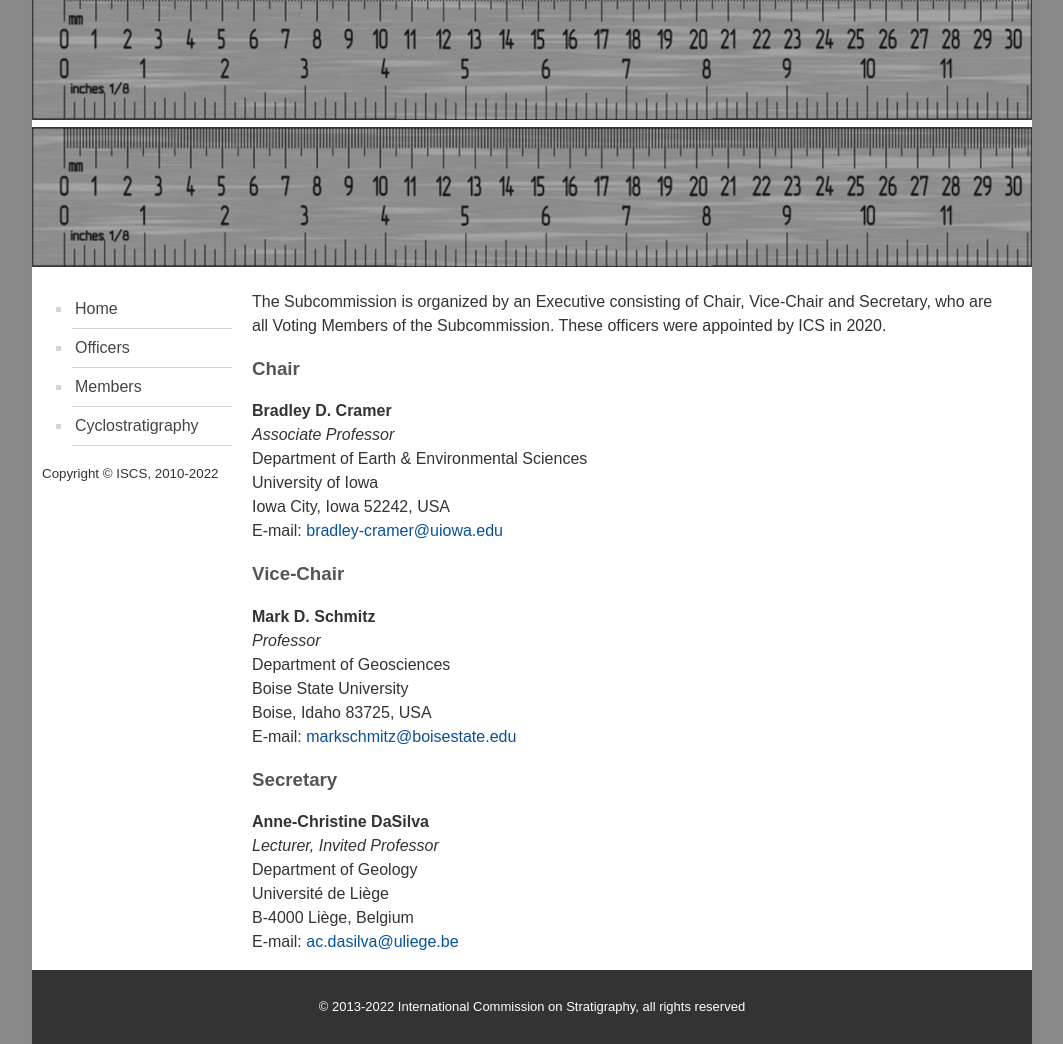
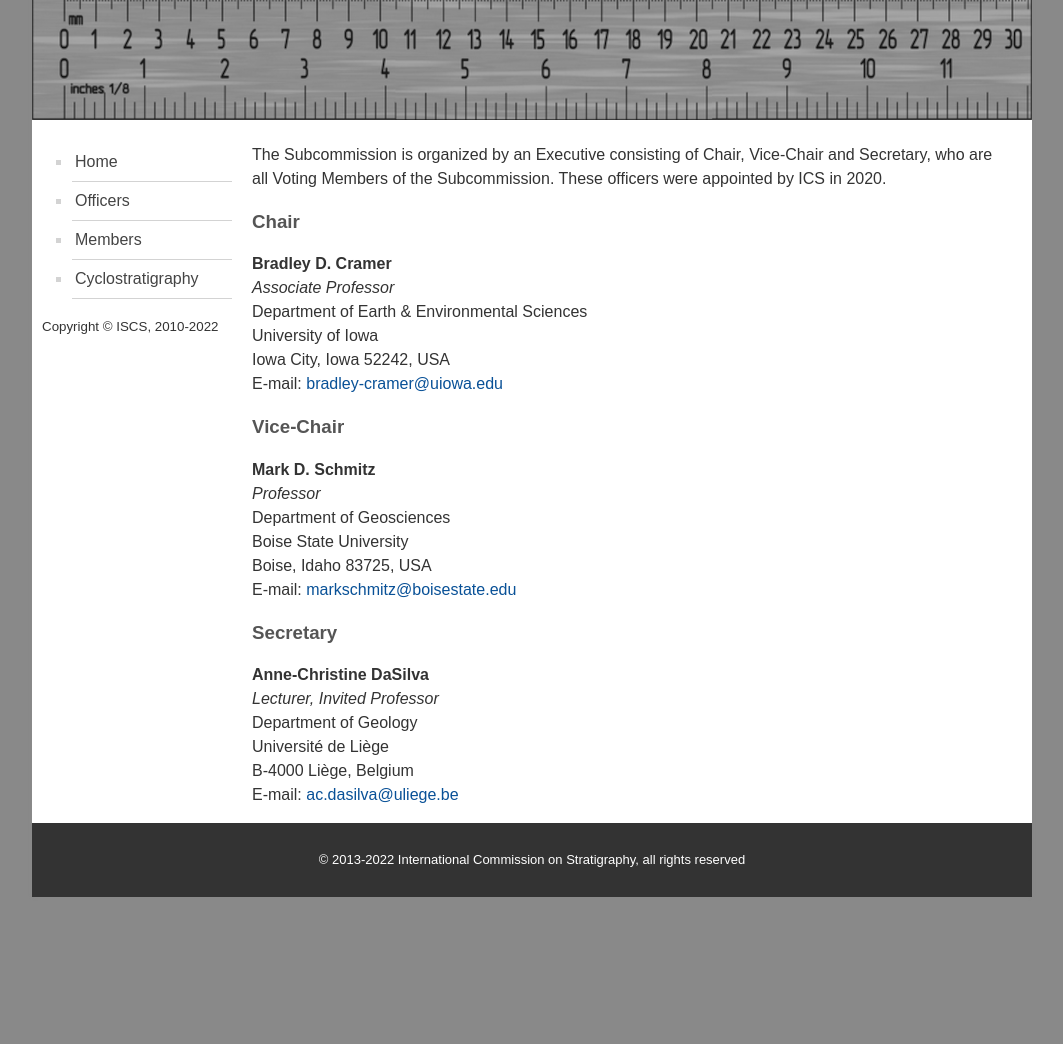
Before and after one commit to i-c-stratigraphy/subcommission-timescale-calibration, a Jekyll site: the page built from pages/officers.md, in a window 1280 px wide. Shown: the part 120-1164 px from the top of the page, without its empty margins (108-1171 px from the left). Built offline with Jekyll 4.4.1, drawn with Linux system fonts in a browser that asks for light colours; after the commit the page ends 1017 px from its top, so only the background shows below that.

Commit message:
Update page.html

```diff
--- a/_layouts/page.html
+++ b/_layouts/page.html
@@ -173,11 +173,7 @@
         <div id="banner">
             {% if page.url == '/cyclostratigraphy' %}
             <img src="images/banner-02.png" />
-            {% else %}
-            <img src="images/banner.png" />
             {% endif %}
-        </div>
-        <div id="banner">
             {% if page.url == '/members' %}
             <img src="images/banner-03.png" />
             {% else %}
```
